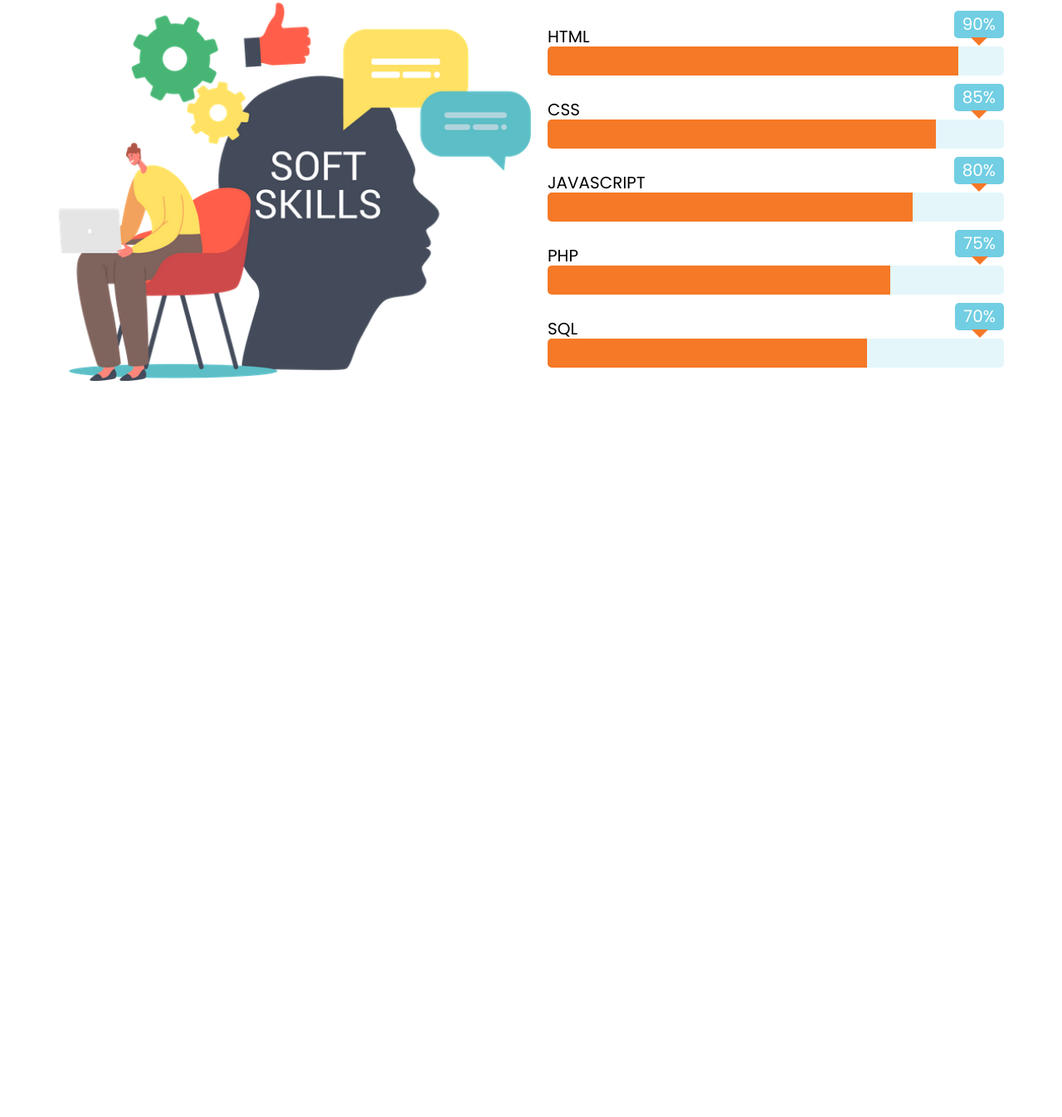
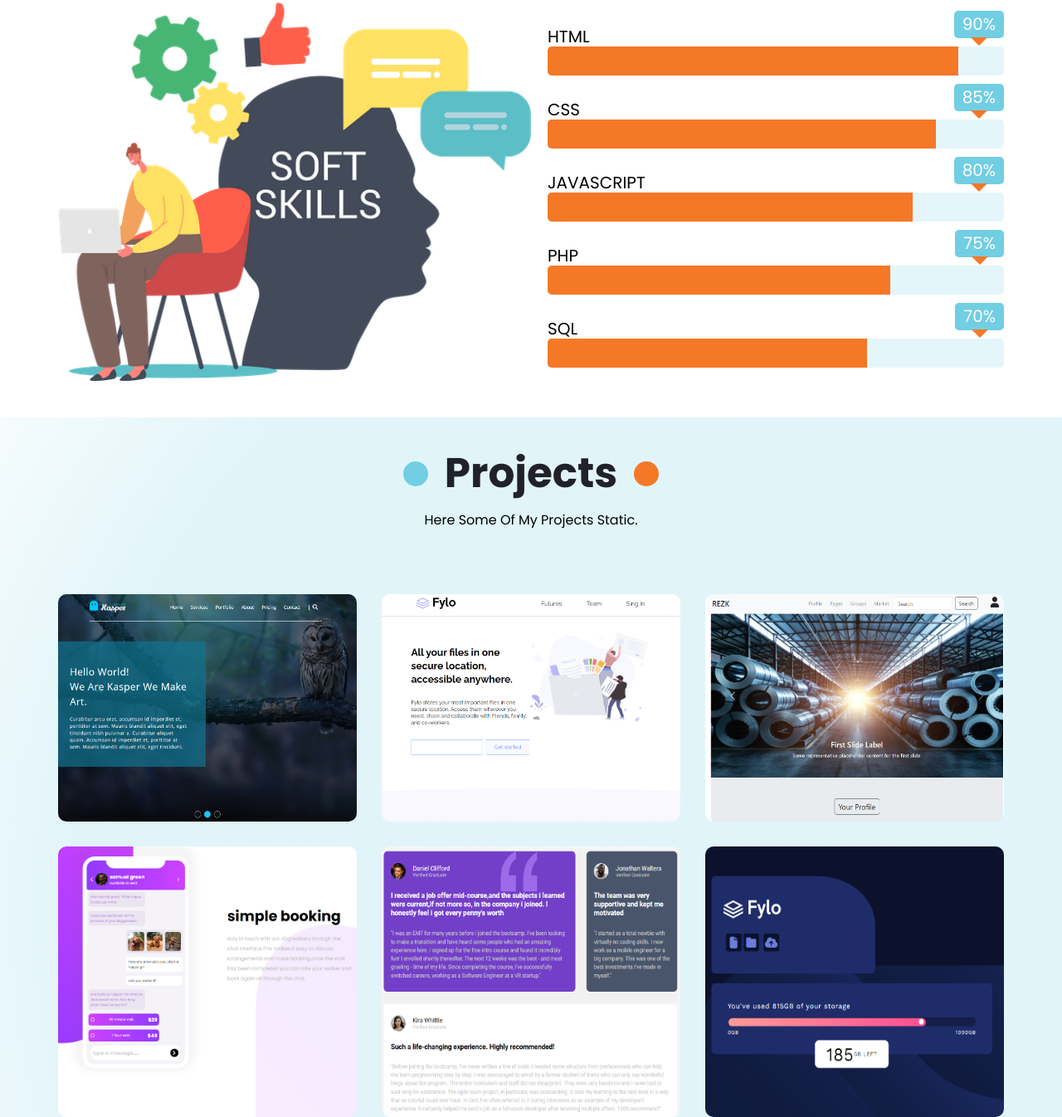
Before and after one commit to mohammed-tarek-rezk/portfolio, a plain HTML site: page index.html in a window 1280 px wide. Shown: the part 814-2160 px from the top of the page at 83% size. Before the commit the page ends 1277 px from the top, so only its background shows below. Drawn offline with Linux system fonts and the light colour scheme.

Commit message:
making projects

```diff
--- a/css/style.css
+++ b/css/style.css
@@ -500,10 +500,10 @@ input[type="checkbox"]:checked ~ .box .back{
     overflow: hidden;
 }
 .skills .flex .progress div .prog-bar span{
-    height: 100%;
+    height: 35px;
     display: block;
     position: absolute;
-    background-color: #f57927;
+    background-color: var(--second-color);
 }
 .skills .flex .progress div .prog-tex{
     position: relative;
@@ -545,3 +545,51 @@ input[type="checkbox"]:checked ~ .box .back{
         width: 100%;
     }
 }
+/* end skills */
+/* start projects  */
+.projects{
+    background-image: radial-gradient(circle 400px at 70% 70%,#71cee336 800px,transparent 1200px);
+}
+@media (max-width:768px) {
+    .projects{
+        background-image:
+        radial-gradient(circle 800px at 70% 70%,#71cee336 800px,transparent 1200px),
+        radial-gradient(circle 800px at 70% 10%,#71cee336 800px,transparent 1200px)
+        ;
+    }
+}
+.grid{
+    display: grid;
+    grid-template-columns: repeat(auto-fill,minmax(300px , 1fr));
+    gap: 30px;
+}
+
+.grid div a{
+    overflow: hidden;
+    border-radius: 10px;
+    display: block;
+    width: 100%;
+    height: 100%;
+    -webkit-border-radius: 10px;
+    -moz-border-radius: 10px;
+    -ms-border-radius: 10px;
+    -o-border-radius: 10px;
+    transition: all 0.6s cubic-bezier(0.68, -0.6, 0.32, 1.6);
+    -webkit-transition: all 0.6s cubic-bezier(0.68, -0.6, 0.32, 1.6);
+    -moz-transition: all 0.6s cubic-bezier(0.68, -0.6, 0.32, 1.6);
+    -ms-transition: all 0.6s cubic-bezier(0.68, -0.6, 0.32, 1.6);
+    -o-transition: all 0.6s cubic-bezier(0.68, -0.6, 0.32, 1.6);
+}
+.grid div img{
+    width: 100%;
+    height: 100%;
+}
+.grid div a:hover{
+    transform: scale(1.1);
+    -webkit-transform: scale(1.1);
+    -moz-transform: scale(1.1);
+    -ms-transform: scale(1.1);
+    -o-transform: scale(1.1);
+    box-shadow: 1px 1px 6px 3px rgba(0, 0, 0, 0.204);
+}
+/* end projects */
--- a/index.html
+++ b/index.html
@@ -98,7 +98,31 @@
     </div>
     <!-- end skills  -->
     <!-- start projects -->
+    <div class="projects">
+        <div class="container">
+            <div class="head">
+                <h1>projects</h1>
+                <p>here some of my projects static. </p>
+            </div>
+            <div class="grid">
+                <div>
+                    <a href="https://tryingmybages.github.io/kasper/" target="_blank"><img src="images/kasper.png" alt="" ></a>
+                </div>
+                <div>
+                    <a href="https://tryingmybages.github.io/fylo/" target="_blank"><img src="images/fylo.png" alt="" ></a>
+                </div>
+                <div>
+                    <a href="https://tryingmybages.github.io/bootstrap-example/" target="_blank"><img src="images/bootstrap.png" alt="" ></a>
+                </div>
+                <div>
+                    <a href="https://tryingmybages.github.io/" target="_blank"><img src="images/booking.png" alt="" ></a>
+                </div>
 
+                <div><a href="https://tryingmybages.github.io/grid-template/" target="_blank"><img src="images/grid.png" alt="" ></a></div>
+                <div><a href="https://tryingmybages.github.io/stroage/" target="_blank"><img src="images/storage.png" alt="" ></a></div>
+            </div>
+        </div>
+    </div>
     <!-- end projects  -->
 </body>
 </html>
```
Also changed, not shown: images/booking.png (added), images/bootstrap.png (added), images/fylo.png (added), images/grid.png (added), images/kasper.png (added), images/storage.png (added).
